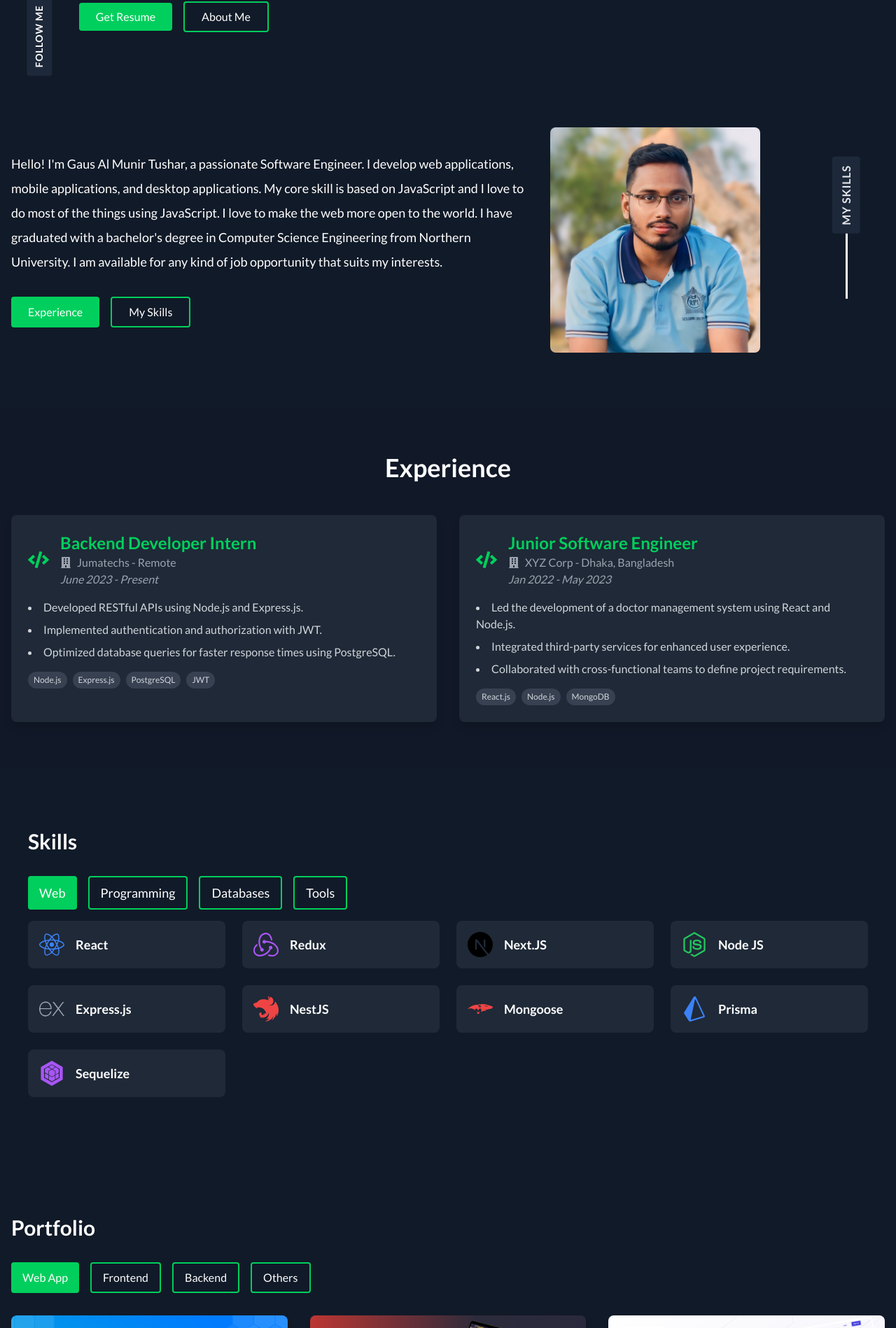
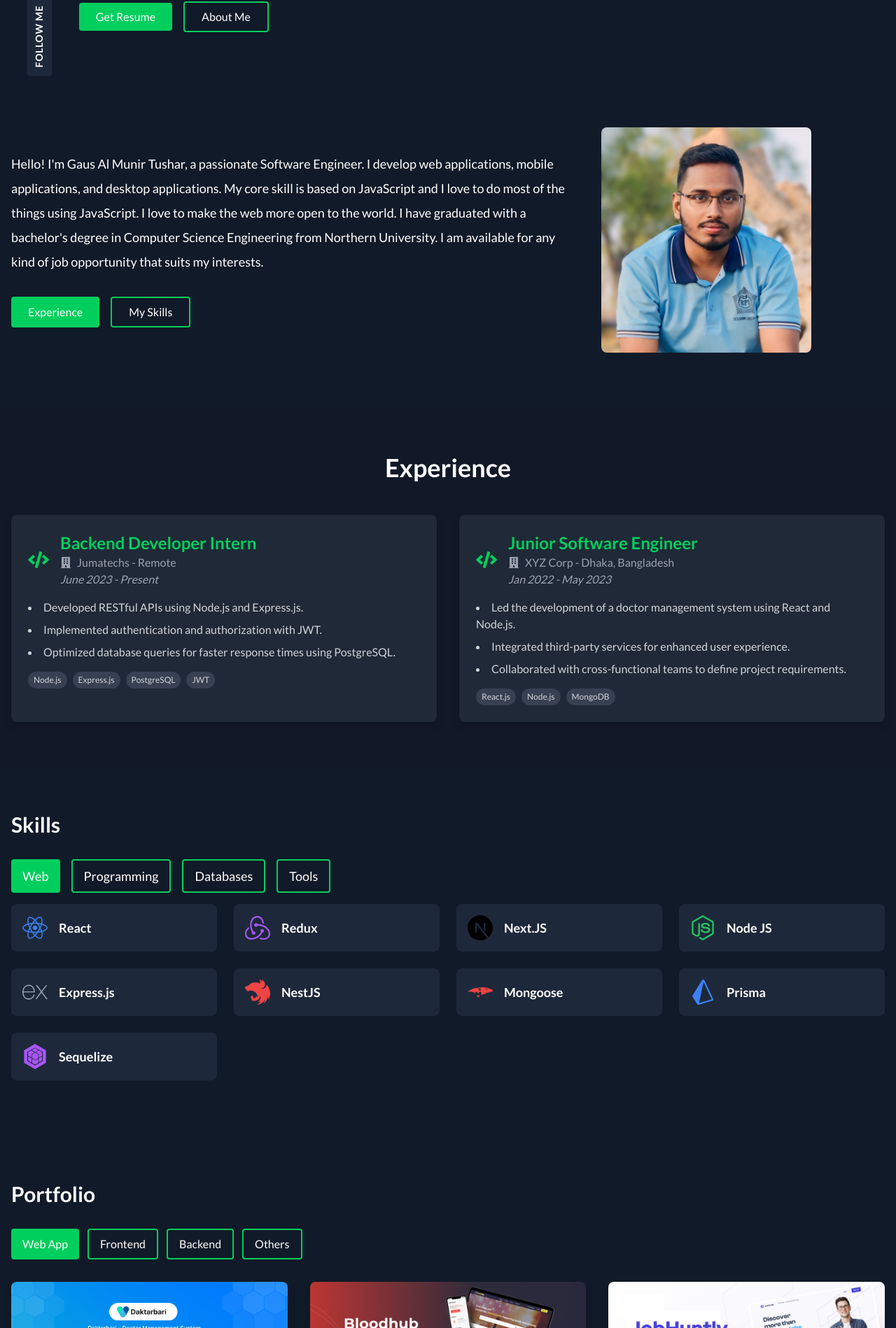
Before and after one commit to GausAlMunirTushar/gausalmunirtushar.com, a Next.js app: page / in a window 1280 px wide. Shown: the part 362-2260 px from the top of the page at 70% size. Built offline with nearby package versions, Linux system fonts and the light colour scheme.

Commit message:
style: Improve responsiveness and accessibility

```diff
--- a/src/components/About.jsx
+++ b/src/components/About.jsx
@@ -4,7 +4,7 @@
 export default function About() {
     return (
         <section  className=" text-white flex flex-col justify-center items-center">
-            <div className="container mx-auto flex flex-col md:flex-row items-center px-6 md:px-4 py-20">
+            <div className="container mx-auto flex flex-col md:flex-row items-center px-6 md:px-4 py-10 sm:py-20">
                 <div className="md:w-2/3 ">
                     <p className="text-lg mb-8 leading-[35px]">
                         {`Hello! I'm Gaus Al Munir Tushar, a passionate Software
@@ -16,7 +16,7 @@
                         Computer Science Engineering from Northern University. I am available for any kind of
                         job opportunity that suits my interests.`}
                     </p>
-                    <div className="flex mt-6 space-x-4">
+                    <div className="flex mt-6 justify-center sm:justify-start space-x-4">
                         <button className="bg-primary text-white px-6 py-2 rounded"
                         aria-label="Download Resume"
                         >
@@ -39,17 +39,6 @@
                         priority
                     />
                 </div>
-                <Title
-                title="My Skills"
-                lineHeight="8rem"
-                lineColor="#ffffff"
-                lineRotation="0deg"
-                bgColor="bg-tertiary"
-                textColor="text-gray-200"
-                textRotation="rotate-0 sm:-rotate-90"
-                fontSize="text-base"
-                textPosition="top"
-            />
             </div>
         </section>
     );
--- a/src/components/Contact.jsx
+++ b/src/components/Contact.jsx
@@ -46,7 +46,7 @@
     };
 
     return (
-        <div className="text-white py-20">
+        <div className="text-white py-10 sm:py-20">
             <div className="container mx-auto flex flex-col gap-6 md:flex-row justify-between items-start px-4 md:px-6">
                 <section className="md:w-1/2 mb-6 md:mb-0">
                     <p className="text-lg mb-6">
--- a/src/components/Experience.jsx
+++ b/src/components/Experience.jsx
@@ -30,7 +30,7 @@
 
 export default function Experience() {
     return (
-        <section className="bg-gray-900 text-white py-16">
+        <section className="bg-gray-900 text-white py-10 sm:py-16">
             <div className="container mx-auto px-4">
                 <h2 className="text-4xl font-bold mb-12 text-center">
                     Experience
--- a/src/components/Menu.jsx
+++ b/src/components/Menu.jsx
@@ -6,7 +6,7 @@
     { name: 'Skill', href: '#skill' },
     { name: 'Portfolio', href: '#portfolio' },
     { name: 'Contact', href: '#contact' },
-    { name: 'Blog', href: '#blog' },
+    { name: 'Blog', href: 'https://blog.gausalmunirtushar.xyz', target: '_blank' },
 ];
 
 const Menu = ({ mobile = false }) => {
@@ -15,7 +15,7 @@
             <ul className={`flex ${mobile ? 'flex-col' : 'flex-row'} items-center uppercase text-md ${mobile ? 'space-y-8' : 'space-x-7'}`}>
                 {menu.map((item, index) => (
                     <li key={index}>
-                        <Link href={item.href} className="text-white hover:text-green-500 transition-colors">
+                        <Link href={item.href} target={item.target} className="text-white hover:text-green-500 transition-colors">
                             {item.name}
                         </Link>
                     </li>
--- a/src/components/Portfolio.jsx
+++ b/src/components/Portfolio.jsx
@@ -138,16 +138,16 @@
     const [activeTab, setActiveTab] = useState('web app');
 
     return (
-        <section className=" text-white py-20">
+        <section className=" text-white py-10 sm:py-20">
             <div className="container mx-auto px-4">
                 <h2 className="text-3xl font-semibold mb-8">Portfolio</h2>
-                <div className="flex space-x-4 mb-8">
+                <div className="flex flex-wrap gap-3 mb-8">
                     {Object.keys(projects).map((category) => (
                         <button
                             key={category}
                             onClick={() => setActiveTab(category)}
                             aria-label={`Show ${category} projects`}
-                            className={`px-4 py-2 rounded capitalize ${
+                            className={`px-5 py-2 sm:px-4 sm:py-2 rounded capitalize ${
                                 activeTab === category
                                     ? 'bg-primary text-white'
                                     : 'border-2 border-primary text-white hover:bg-tertiary'
@@ -162,7 +162,7 @@
                     {projects[activeTab].map((project, index) => (
                         <div
                             key={index}
-                            className="bg-gray-800 rounded-lg overflow-hidden shadow-lg"
+                            className="bg-tertiary rounded-lg overflow-hidden shadow-lg"
                         >
                             {project.image && (
                                 <div className="project-image">
--- a/src/components/Skill.jsx
+++ b/src/components/Skill.jsx
@@ -232,9 +232,9 @@
     const [selectedCategory, setSelectedCategory] = useState('Web');
 
     return (
-        <div className=" text-white p-6">
+        <>
             {/* Category Navigation */}
-            <div className="container mx-auto px-4 py-16">
+            <div className="container px-4 py-10 sm:py-16 text-white">
                 <h2 className="text-3xl font-semibold mb-8">Skills</h2>
                 <div className="flex flex-wrap gap-3 md:gap-4 mb-4">
                     {Object.keys(categories).map((category) => (
@@ -258,7 +258,7 @@
                     {categories[selectedCategory].map((skill, index) => (
                         <div
                             key={index}
-                            className="bg-gray-800 px-3 sm:px-4 py-4 rounded-lg flex items-center space-x-4"
+                            className="bg-tertiary px-3 sm:px-4 py-4 rounded-lg flex items-center space-x-4"
                             role="listitem"
                         >
                             <div className="text-2xl sm:text-4xl">
@@ -273,7 +273,7 @@
                     ))}
                 </div>
             </div>
-        </div>
+        </>
     );
 };
 
```
